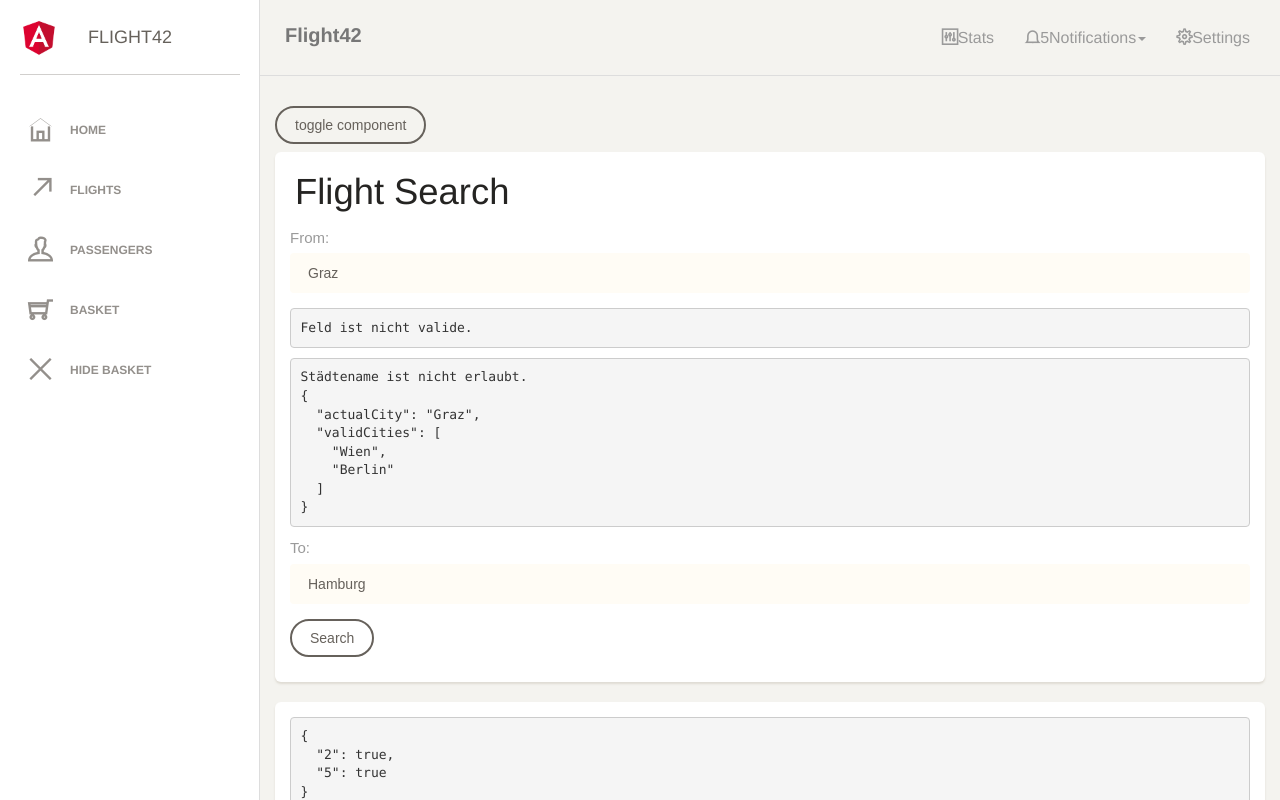
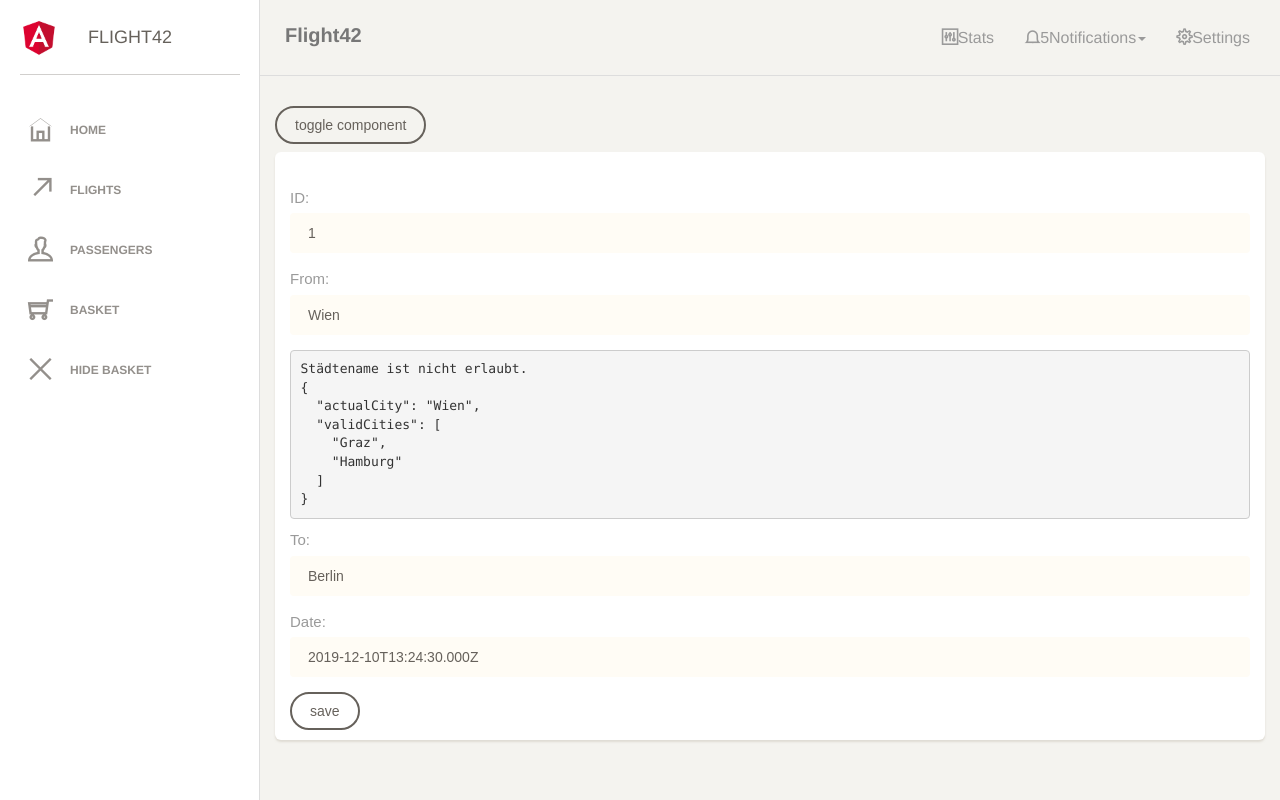
Before and after one commit to mikezks/20191210, an Angular app: page / in a window 1280 px wide. Built offline with nearby package versions, Linux system fonts and the light colour scheme; a web font is replaced by a local one; what src would draw is missing.

Commit message:
RX Forms

```diff
--- a/src/app/app.component.html
+++ b/src/app/app.component.html
@@ -25,7 +25,8 @@
           class="btn btn-default toggle"
           (click)="showComponent = !showComponent">
           toggle component</button>
-        <app-flight-search *ngIf="showComponent"></app-flight-search>
+        <!-- <app-flight-search *ngIf="showComponent"></app-flight-search> -->
+        <app-flight-edit *ngIf="showComponent"></app-flight-edit>
 
       </div>
   </div>
--- /dev/null
+++ b/src/app/flight-booking/flight-edit/flight-edit.component.html
@@ -0,0 +1,36 @@
+<div class="card">
+    <div class="header"></div>
+    <div class="content">
+        <form [formGroup]="editForm">
+            <div class="form-group">
+                <label>ID:</label>
+                <input formControlName="id" class="form-control">
+            </div>
+
+            <div class="form-group">
+                <label>From:</label>
+                <input formControlName="from" class="form-control">
+            </div>
+            <pre *ngIf="editForm.controls['from'].hasError('required')">Das ist ein Pflichtfeld.</pre>
+            <pre *ngIf="editForm.controls['from'].hasError('minlength')">Bitte mehr Zeichen eingeben ({{
+                    editForm.controls['from'].errors.minlength.actualLength
+            }}/3)</pre>
+            <pre *ngIf="editForm.controls['from'].hasError('city')">Städtename ist nicht erlaubt.
+{{ editForm.controls['from'].errors.city | json }}</pre>
+
+            <div class="form-group">
+                <label>To:</label>
+                <input formControlName="to" class="form-control">
+            </div>
+            <pre *ngIf="editForm.controls['to'].hasError('city')">Städtename ist nicht erlaubt.
+{{ editForm.controls['to'].errors.city | json }}</pre>
+
+            <div class="form-group">
+                <label>Date:</label>
+                <input formControlName="date" class="form-control">
+            </div>
+
+            <button class="btn btn-default" (click)="save()">save</button>
+        </form>
+    </div>
+</div>
--- /dev/null
+++ b/src/app/flight-booking/flight-edit/flight-edit.component.ts
@@ -0,0 +1,53 @@
+import { Component, OnInit } from '@angular/core';
+import { FormGroup, FormBuilder, Validators } from '@angular/forms';
+import { validateCity, validateCityWithParams } from 'src/app/shared/validation/validate-city';
+
+@Component({
+  selector: 'app-flight-edit',
+  templateUrl: './flight-edit.component.html',
+  styleUrls: ['./flight-edit.component.css']
+})
+export class FlightEditComponent implements OnInit {
+  editForm: FormGroup;
+
+  constructor(private fb: FormBuilder) { }
+
+  ngOnInit() {
+    this.editForm = this.fb.group({
+      id: [1],
+      from: [
+        'Graz',
+        [
+          Validators.required,
+          Validators.minLength(3),
+          validateCity
+        ]
+      ],
+      to: [
+        'Hamburg',
+        validateCityWithParams([
+          'Wien',
+          'Berlin'
+        ])
+      ],
+      date: [ (new Date()).toISOString() ]
+    });
+
+    this.editForm.patchValue({
+      from: 'Wien',
+      to: 'Berlin'
+    });
+
+    this.editForm.valueChanges
+      .subscribe(console.log);
+  }
+
+  save(): void {
+    console.log('form value', this.editForm.value);
+    console.log('valid', this.editForm.valid);
+    console.log('dirty', this.editForm.dirty);
+    console.log('touched', this.editForm.touched);
+  }
+
+
+}
--- a/src/app/flight-booking/flight-search/flight-search.component.ts
+++ b/src/app/flight-booking/flight-search/flight-search.component.ts
@@ -1,4 +1,4 @@
-import { Component, OnInit } from '@angular/core';
+import { Component, OnInit, Optional } from '@angular/core';
 import { Flight } from '../../entities/flight';
 import { AbstractFlightService } from '../services/abstract-flight.service';
 import { Observable, timer, of, bindCallback } from 'rxjs';
--- /dev/null
+++ b/src/app/shared/validation/validate-city.ts
@@ -0,0 +1,35 @@
+import { AbstractControl, ValidationErrors, ValidatorFn } from '@angular/forms';
+
+export function validateCity(control: AbstractControl): ValidationErrors | null {
+    const validCities = [
+        'Graz',
+        'Hamburg'
+    ];
+
+    if (control.value && validCities.indexOf(control.value) === -1) {
+        return {
+            city: {
+                actualCity: control.value,
+                validCities
+            }
+        };
+    }
+
+    return null;
+}
+
+export function validateCityWithParams(validCities: string[]): ValidatorFn {
+
+    return (control: AbstractControl) => {
+        if (control.value && validCities.indexOf(control.value) === -1) {
+            return {
+                city: {
+                    actualCity: control.value,
+                    validCities
+                }
+            };
+        }
+
+        return null;
+    };
+}
```
Also changed, not shown: src/app/flight-booking/flight-booking.module.ts (+5 -2 lines), src/app/shared/shared.module.ts (+5 -3 lines), src/app/flight-booking/flight-edit/flight-edit.component.css (added), 1 other file (tests, documents, lock files or other folders).
